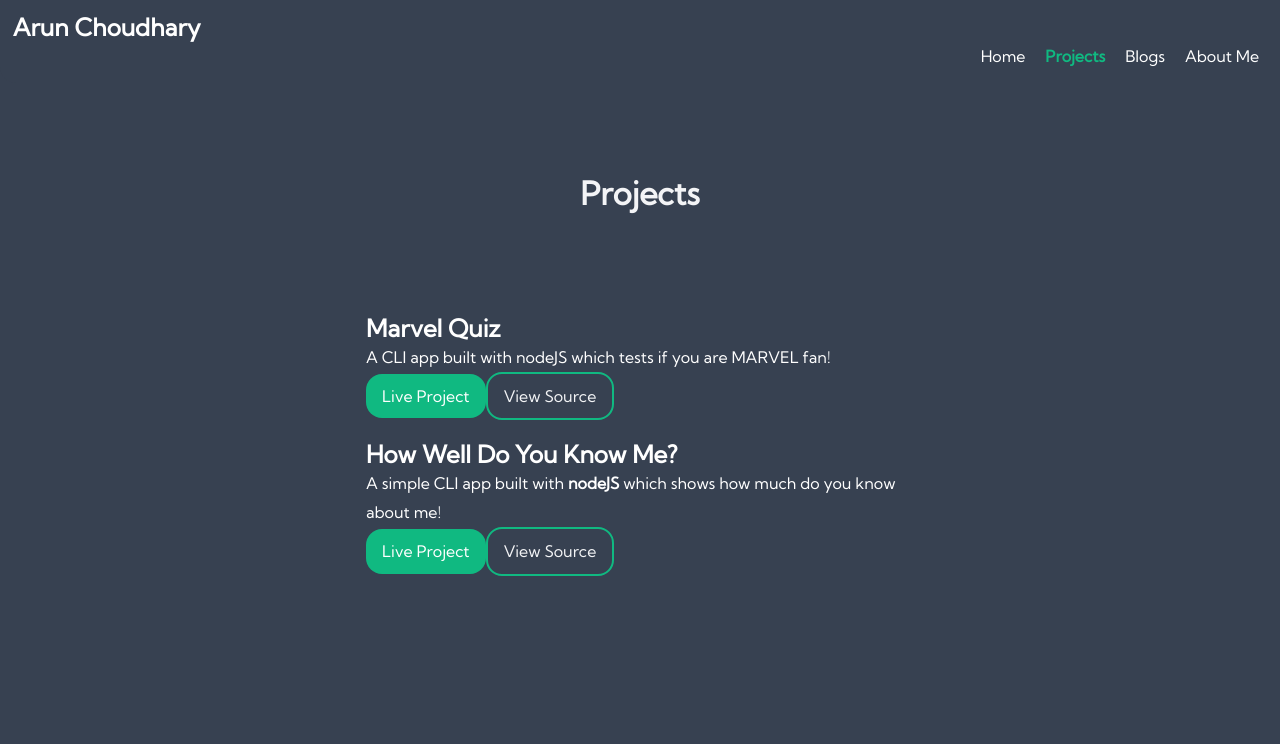
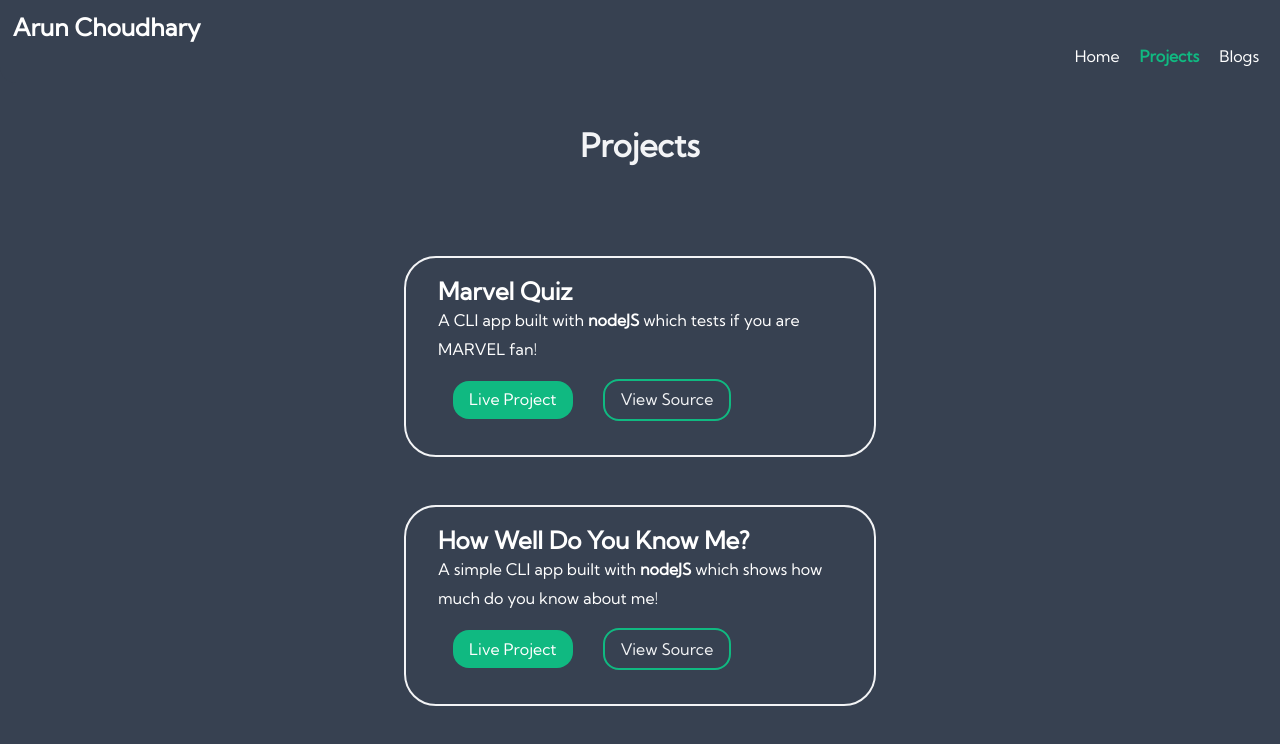
Before and after one commit to Arun023/neogcamp-lesson-3-live, a plain HTML site: page projects.html in a window 1280 px wide. Drawn offline with Linux system fonts and the light colour scheme.

Commit message:
Update: new thing

```diff
--- a/projects.html
+++ b/projects.html
@@ -15,16 +15,17 @@
             <li class="list-item-inline"><a class="link" href="/index.html">Home</a></li>
             <li class="list-item-inline"><a class="link link-active" href="/projects.html">Projects</a></li>
             <li class="list-item-inline"><a class="link" href="/blogs.html">Blogs</a> </li>
-            <li class="list-item-inline"><a class="link" href="/aboutme.html">About Me</a> </li>
         </ul>
     </nav>
+    <div class="container container-center">
     <header class="hero">
         <h1 class="hero-heading">Projects</span></h1>
     </header>
+    </div>
         <div class="container container-center">
             <div class="project-block">
                 <div class="project-heading"><h2>Marvel Quiz</h2>
-                <p>A CLI app built with nodeJS which tests if you are MARVEL fan!</p>
+                <p>A CLI app built with <strong>nodeJS</strong> which tests if you are MARVEL fan!</p>
                 </div>
                 <div class="project-links">
                     <a class="link link-primary" href="https://replit.com/@ArunChoudhary/Marvel-1-1?embed=1&output=1" target="_blank">Live Project</a>
@@ -46,5 +47,6 @@
             </div>
         </div>
 
+
 </body>
 </html>
--- a/style.css
+++ b/style.css
@@ -35,7 +35,7 @@ hr {
 
 .link {
     text-decoration: none;
-    padding: 0.5rem 1rem;
+    padding: 0.3rem 1rem;
 }
 
 .link-primary {
@@ -48,6 +48,7 @@ hr {
     border-radius: 1rem;
     color: var(--darkgrey);
     border: 2px solid var(--greycolor);
+    text-align: center;
 }
 
 .list-no-bullet {
@@ -89,7 +90,7 @@ hr {
 /** Header **/
 
 .hero {
-    padding: 5rem;
+    padding: 2rem;
     /* border: black solid 2px; */
     display: flex;
     justify-content: center;
@@ -118,7 +119,9 @@ hr {
 .hero .hero-heading span {
     color: var(--basecolor);
 }
-
+.container .hero{
+    padding: 2rem;
+}
 /**  sections **/
 .section{
     padding: 2rem;
@@ -177,14 +180,21 @@ hr {
 
 .project-block{
     display: flex;
-    max-width: 40rem;
+    /* max-width: auto; */
     flex-direction: column;
-    padding: 10px;
-}
-.project-block .link-secondary{
-    /* max-width: 9rem; */
+    padding: 1.2rem 2rem;
+    border: 2px solid var(--darkgrey);
+    box-sizing: border-box;
+    border-radius: 2rem;
+    margin: 3rem;
 }
 .project-block .project-links{
     display: flex;
     align-items: center;
 }
+.project-links .link-primary{
+    margin: 15px;
+}
+.project-links .link-secondary{
+    margin: 15px;
+}
```
Also changed, not shown: aboutme.html (deleted, +0 -25 lines), blogs.html (+1 -2 lines), index.html (+0 -1 lines).
